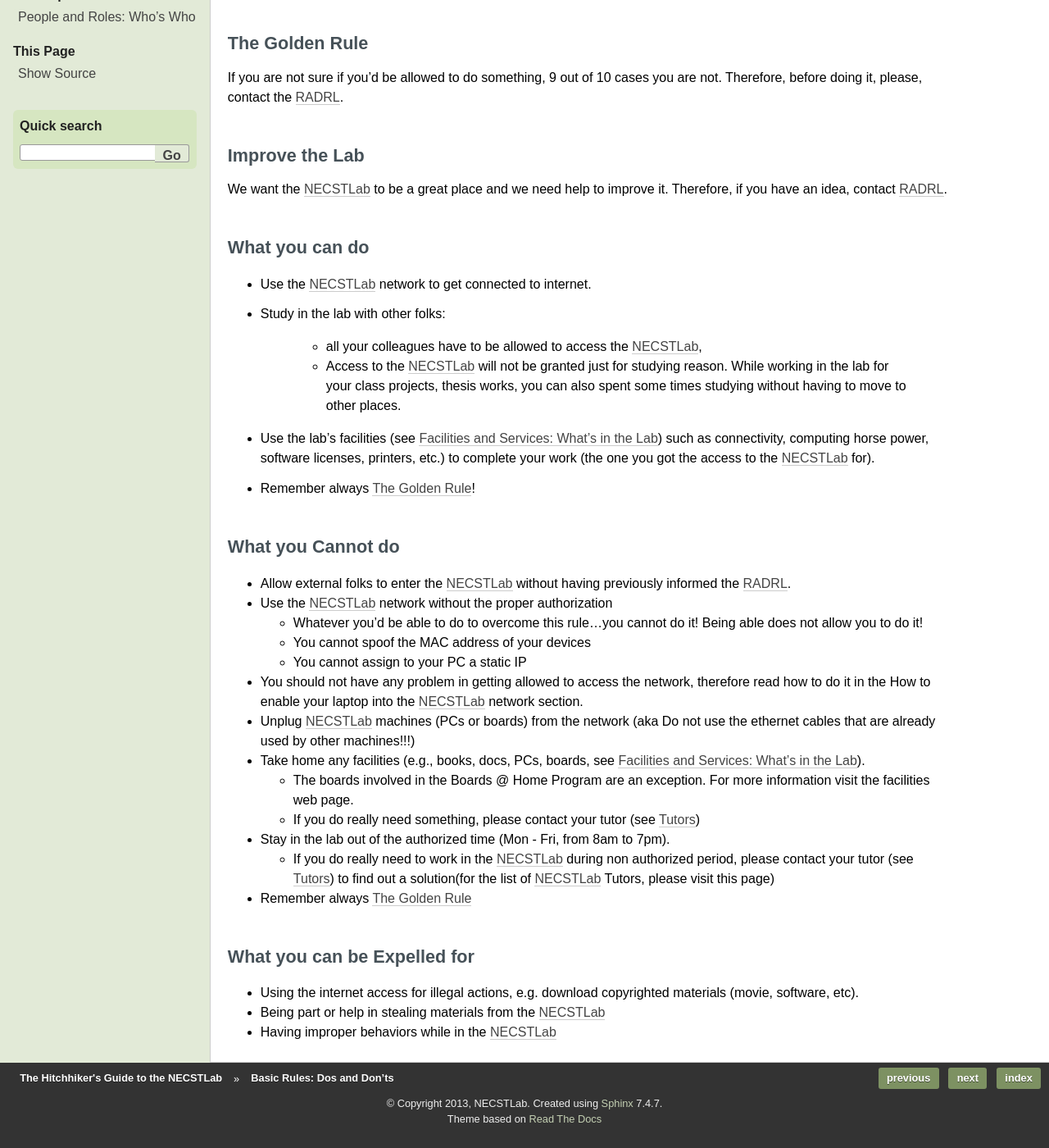
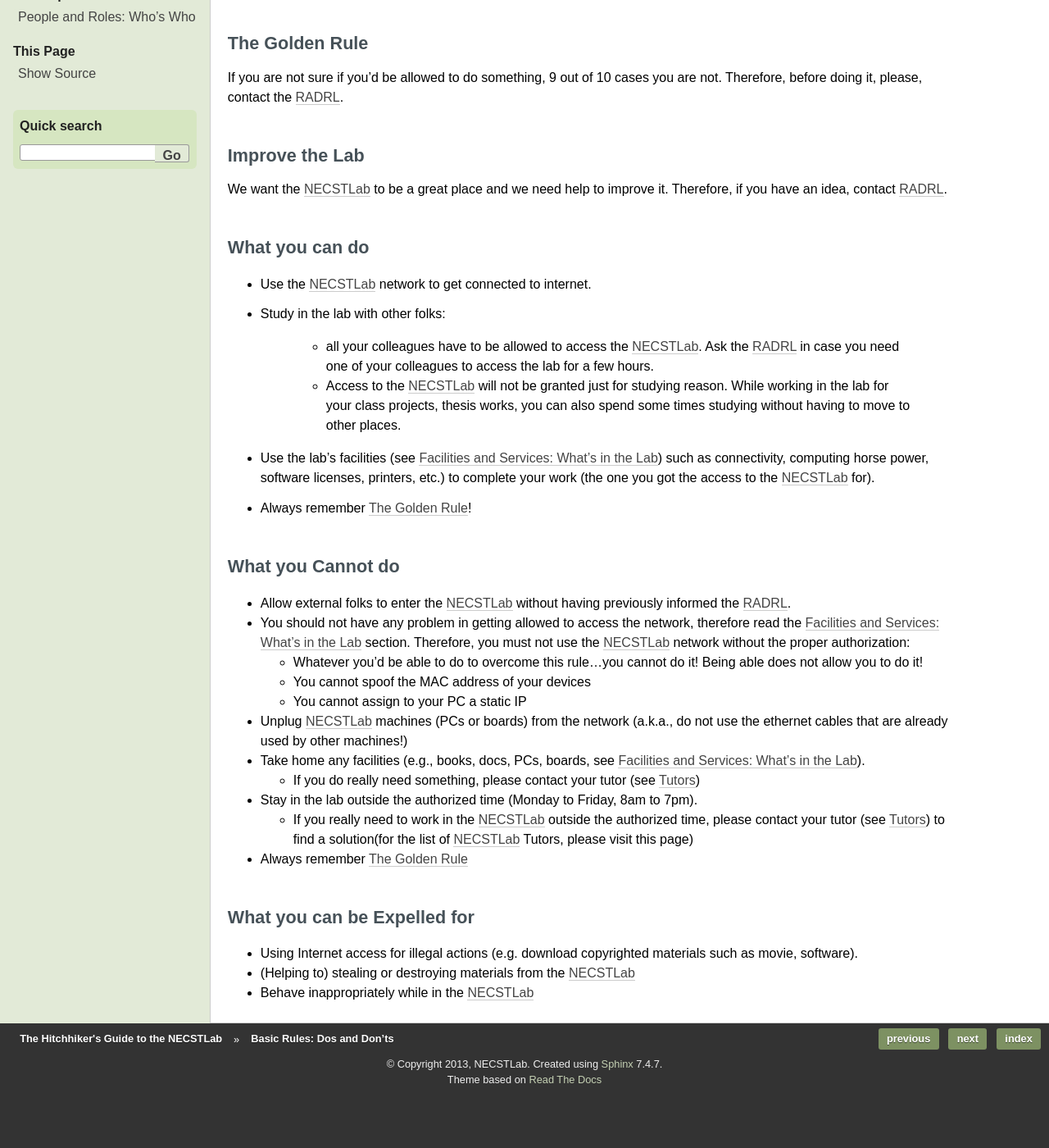
Before and after one commit to necst/necst-guide, a Sphinx documentation site: the page built from source/content/rules.rst, in a window 1280 px wide and 1400 px high, scrolled down 331 px. Shown: the whole window at 82% size. Built offline with Sphinx 7.4.7, drawn with Linux system fonts in a browser that asks for light colours; formulas are drawn with MathJax 3; after the commit the page ends 1683 px from its top, so only the background shows below that; some of the changed text lies outside the part shown.

Commit message:
added corrections and updates

```diff
--- a/source/content/definitions.rst
+++ b/source/content/definitions.rst
@@ -10,6 +10,7 @@
 .. _Paolo Cremonesi: http://home.dei.polimi.it/cremones/
 .. _Fabrizio Ferrandi: http://home.dei.polimi.it/ferrandi/
 .. _William Fornaciari: http://home.dei.polimi.it/fornacia/
+.. _Marco Gribaudo: http://www.deib.polimi.it/people/gribaudo/
 .. _Lorenzo Mezzalira: http://www.deib.polimi.it/personale/docentidettaglio.php?idlang=eng&id_docente=154
 .. _Gianluca Palermo: http://home.dei.polimi.it/gpalermo/
 .. _Gerardo Pelosi: http://home.dei.polimi.it/pelosi
--- a/source/content/history.rst
+++ b/source/content/history.rst
@@ -5,7 +5,7 @@
 Brief History of the NECSTLab
 =============================
 
-TODO
+To be written (before the universe ends).
 
 Alumni
 ======
--- a/source/content/rules.rst
+++ b/source/content/rules.rst
@@ -5,7 +5,7 @@
 Basic Rules: Dos and Don'ts
 ===========================
 
-The `NECSTLab`_ can be a great place where to work, study, make friends while doing the previous things but more than all the others, it represents a great opportunity to live a terrific research experience.
+The `NECSTLab`_ can be a great place where to work, study, make friends while doing the previous things but more than everything, it represents a great opportunity to live a terrific research experience.
 
 This comes at a cost. You always have to:
 
@@ -38,13 +38,13 @@
 
 * Study in the lab with other folks:
 
-    * all your colleagues have to be allowed to access the `NECSTLab`_,
+    * all your colleagues have to be allowed to access the `NECSTLab`_. Ask the :ref:`radrl` in case you need one of your colleagues to access the lab for a few hours.
 
-    * Access to the `NECSTLab`_ will not be granted just for studying reason. While working in the lab for your class projects, thesis works, you can also spent some times studying without having to move to other places.
+    * Access to the `NECSTLab`_ will not be granted just for studying reason. While working in the lab for your class projects, thesis works, you can also spend some times studying without having to move to other places.
 
 * Use the lab's facilities (see :ref:`facilities`) such as connectivity, computing horse power, software licenses, printers, etc.) to complete your work (the one you got the access to the `NECSTLab`_ for).
 
-* Remember always :ref:`golden`!
+* Always remember :ref:`golden`!
 
 .. _donts:
 
@@ -53,7 +53,7 @@
 
 * Allow external folks to enter the `NECSTLab`_ without having previously informed the :ref:`radrl`.
 
-* Use the `NECSTLab`_ network without the proper authorization
+* You should not have any problem in getting allowed to access the network, therefore read the :ref:`facilities` section. Therefore, you must not use the `NECSTLab`_ network without the proper authorization:
 
   * Whatever you'd be able to do to overcome this rule...you cannot do it! Being able does not allow you to do it!
 
@@ -61,29 +61,25 @@
 
   * You cannot assign to your PC a static IP
 
-* You should not have any problem in getting allowed to access the network, therefore read how to do it in the How to enable your laptop into the `NECSTLab`_ network section.
-
-* Unplug `NECSTLab`_ machines (PCs or boards) from the network (aka Do not use the ethernet cables that are already used by other machines!!!)
+* Unplug `NECSTLab`_ machines (PCs or boards) from the network (a.k.a., do not use the ethernet cables that are already used by other machines!)
 
 * Take home any facilities (e.g., books, docs, PCs, boards, see :ref:`facilities`).
 
-  * The boards involved in the Boards @ Home Program are an exception. For more information visit the facilities web page.
-
   * If you do really need something, please contact your tutor (see :ref:`tutors`)
 
-* Stay in the lab out of the authorized time (Mon - Fri, from 8am to 7pm).
+* Stay in the lab outside the authorized time (Monday to Friday, 8am to 7pm).
 
-  * If you do really need to work in the `NECSTLab`_ during non authorized period, please contact your tutor (see :ref:`tutors`) to find out a solution(for the list of `NECSTLab`_ Tutors, please visit this page)
+  * If you really need to work in the `NECSTLab`_ outside the authorized time, please contact your tutor (see :ref:`tutors`) to find a solution(for the list of `NECSTLab`_ Tutors, please visit this page)
 
-* Remember always :ref:`golden`
+* Always remember :ref:`golden`
 
 .. _expelled:
 
 What you can be Expelled for
 ----------------------------
 
-* Using the internet access for illegal actions, e.g. download copyrighted materials (movie, software, etc).
+* Using Internet access for illegal actions (e.g. download copyrighted materials such as movie, software).
 
-* Being part or help in stealing materials from the `NECSTLab`_
+* (Helping to) stealing or destroying materials from the `NECSTLab`_
 
-* Having improper behaviors while in the `NECSTLab`_
+* Behave inappropriately while in the `NECSTLab`_
```
Also changed, not shown: source/content/facilities.rst (+5 -5 lines), source/content/roles.rst (+9 -7 lines), 1 other file.
